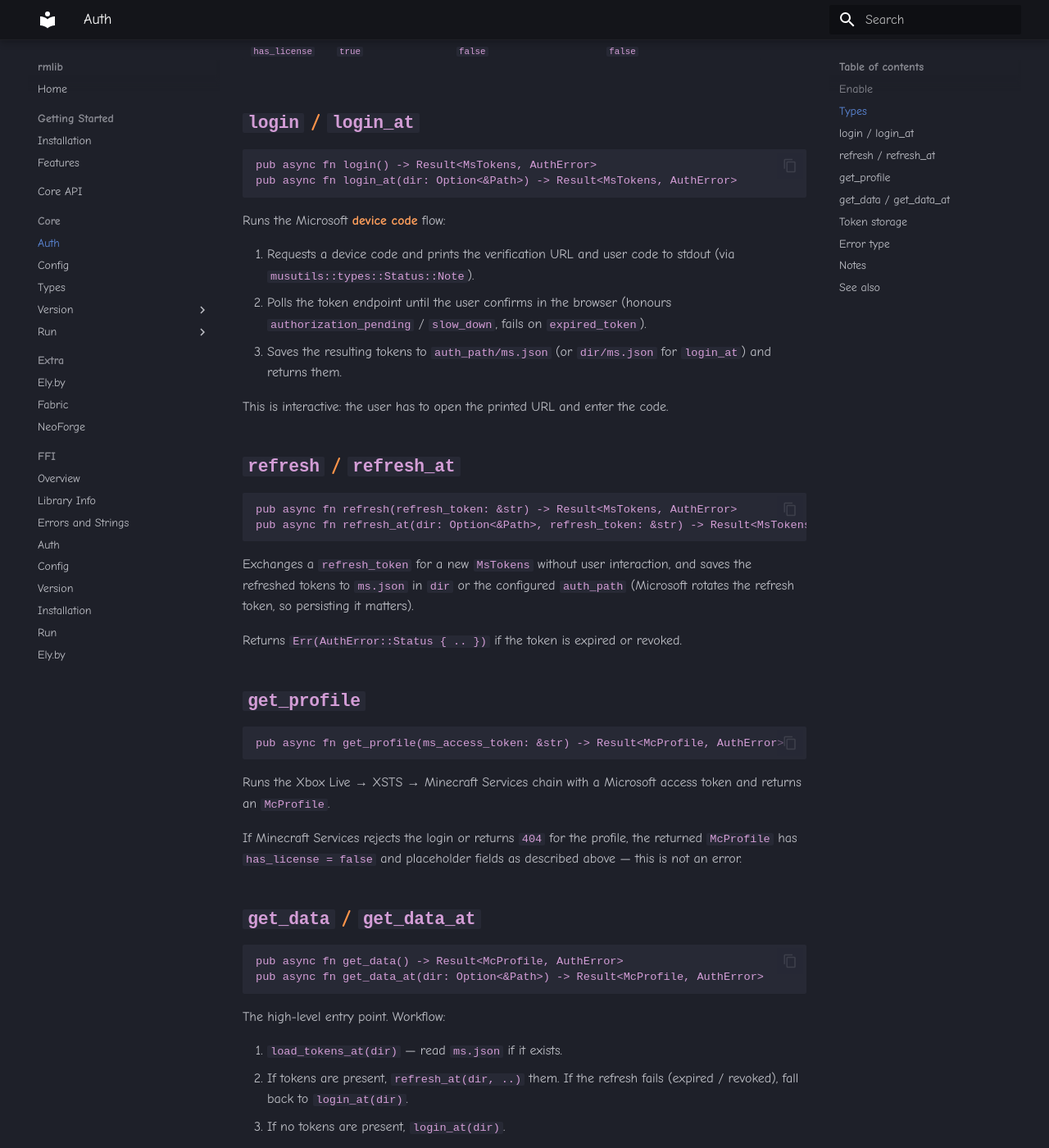
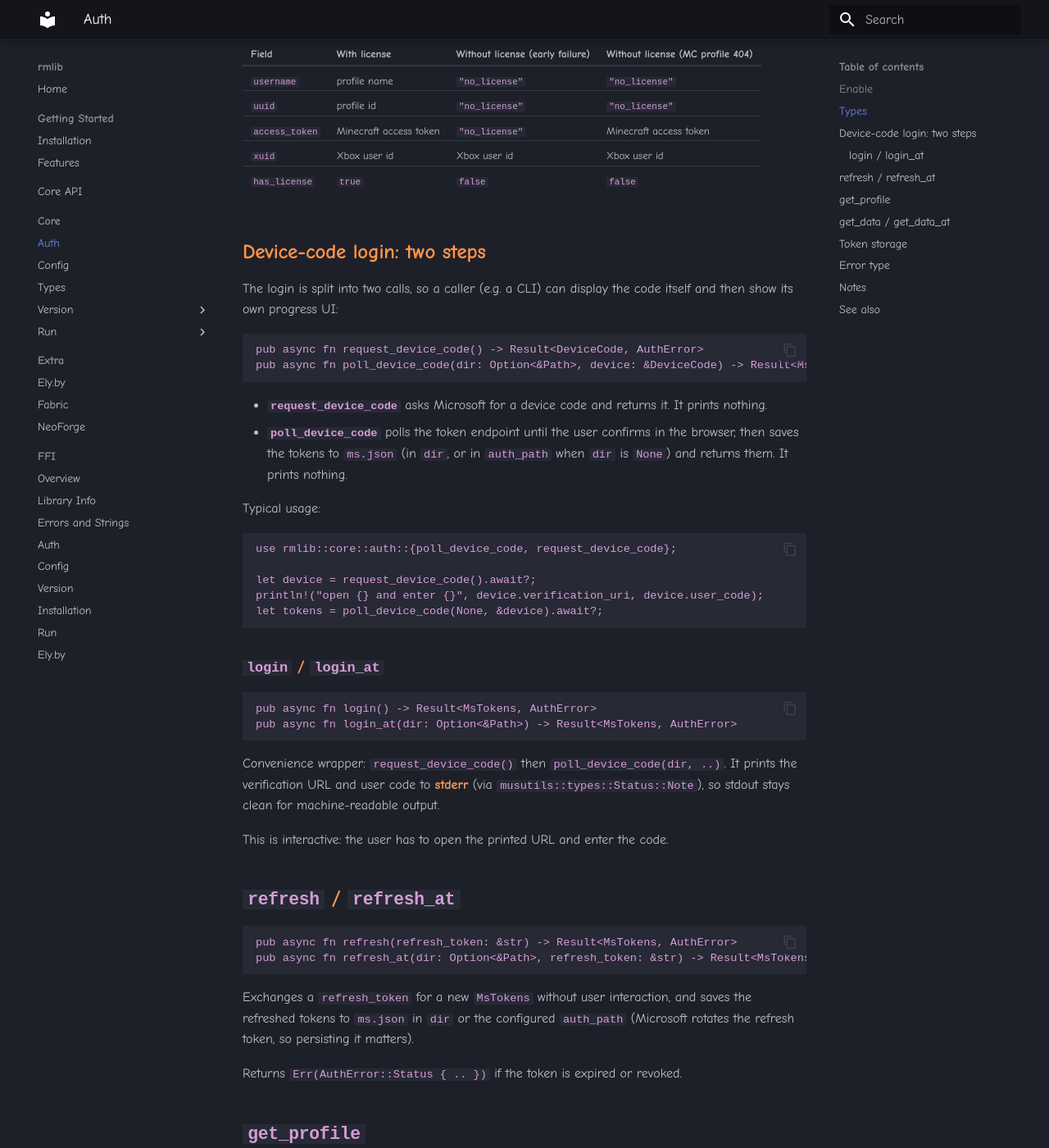
Before and after one commit to musdev13/rmlib, an MkDocs documentation site: the page built from docs/pages/core/auth.md, in a window 1280 px wide and 1400 px high, scrolled down 1369 px. Shown: the whole window at 82% size. Built offline with MkDocs 1.6.1 and Material for MkDocs 9.7.7, drawn with Linux system fonts in a browser that asks for light colours; some of the changed text lies outside the part shown.

Commit message:
feat: split device-code login into request and poll steps

````diff
--- a/docs/pages/core/auth.md
+++ b/docs/pages/core/auth.md
@@ -42,9 +42,16 @@ pub struct McProfile {
     pub xuid: String,
     pub has_license: bool,
 }
+
+pub struct DeviceCode {
+    pub device_code: String,
+    pub user_code: String,
+    pub verification_uri: String,
+    pub interval: u64,
+}
 ```
 
-`MsTokens` is what is written to `ms.json`. `McProfile` is the result of the Minecraft-side flow.
+`MsTokens` is what is written to `ms.json`. `McProfile` is the result of the Minecraft-side flow. `DeviceCode` is an in-progress login (see below).
 
 `has_license` is `false` when the account has no Minecraft license. In that case the fields that require a license are set to the `"no_license"` placeholder, while values that could still be obtained (for example `xuid`) are kept:
 
@@ -56,18 +63,36 @@ pub struct McProfile {
 | `xuid` | Xbox user id | Xbox user id | Xbox user id |
 | `has_license` | `true` | `false` | `false` |
 
-## `login` / `login_at`
+## Device-code login: two steps
+
+The login is split into two calls, so a caller (e.g. a CLI) can display the code itself and then show its own progress UI:
+
+```rust
+pub async fn request_device_code() -> Result<DeviceCode, AuthError>
+pub async fn poll_device_code(dir: Option<&Path>, device: &DeviceCode) -> Result<MsTokens, AuthError>
+```
+
+- **`request_device_code`** asks Microsoft for a device code and returns it. It prints nothing.
+- **`poll_device_code`** polls the token endpoint until the user confirms in the browser, then saves the tokens to `ms.json` (in `dir`, or in `auth_path` when `dir` is `None`) and returns them. It prints nothing.
+
+Typical usage:
+
+```rust
+use rmlib::core::auth::{poll_device_code, request_device_code};
+
+let device = request_device_code().await?;
+println!("open {} and enter {}", device.verification_uri, device.user_code);
+let tokens = poll_device_code(None, &device).await?;
+```
+
+### `login` / `login_at`
 
 ```rust
 pub async fn login() -> Result<MsTokens, AuthError>
 pub async fn login_at(dir: Option<&Path>) -> Result<MsTokens, AuthError>
 ```
 
-Runs the Microsoft **device code** flow:
-
-1. Requests a device code and prints the verification URL and user code to stdout (via `musutils::types::Status::Note`).
-2. Polls the token endpoint until the user confirms in the browser (honours `authorization_pending` / `slow_down`, fails on `expired_token`).
-3. Saves the resulting tokens to `auth_path/ms.json` (or `dir/ms.json` for `login_at`) and returns them.
+Convenience wrapper: `request_device_code()` then `poll_device_code(dir, ..)`. It prints the verification URL and user code to **stderr** (via `musutils::types::Status::Note`), so stdout stays clean for machine-readable output.
 
 This is interactive: the user has to open the printed URL and enter the code.
 
@@ -105,6 +130,8 @@ The high-level entry point. Workflow:
 2. If tokens are present, `refresh_at(dir, ..)` them. If the refresh fails (expired / revoked), fall back to `login_at(dir)`.
 3. If no tokens are present, `login_at(dir)`.
 4. `get_profile()` with the resulting Microsoft access token, and return the `McProfile`.
+
+Because the fallback goes through `login_at`, the device-code hint is printed to **stderr**, keeping stdout clean.
 
 ```rust
 use rmlib::core::auth::get_data;
@@ -177,6 +204,7 @@ pub enum AuthError {
 - The flow requires network access to `login.live.com`, `*.auth.xboxlive.com` and `api.minecraftservices.com`.
 - `core::auth` uses `reqwest` directly (like `extra::ely::auth`); there is no shared POST helper in `musutils` yet.
 - The module is behind the `core` feature only — it does not depend on `extra`.
+- `request_device_code` / `poll_device_code` print nothing; only the `login*` convenience wrappers print, and they print to stderr.
 
 ## See also
 
````
Also changed, not shown: docs/pages/ffi/auth.md (+1 -1 lines), 3 other files.
